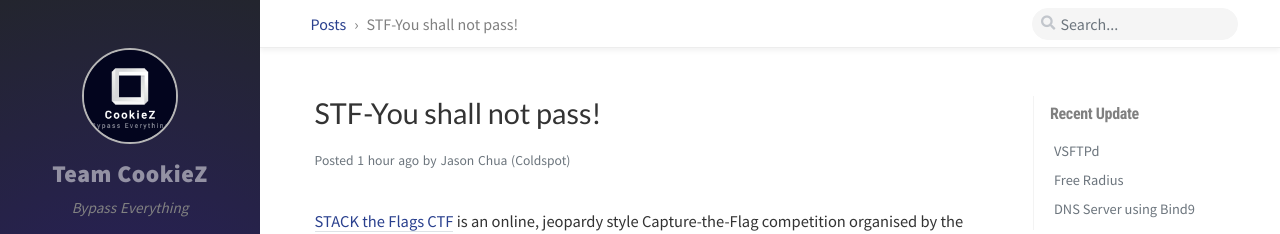
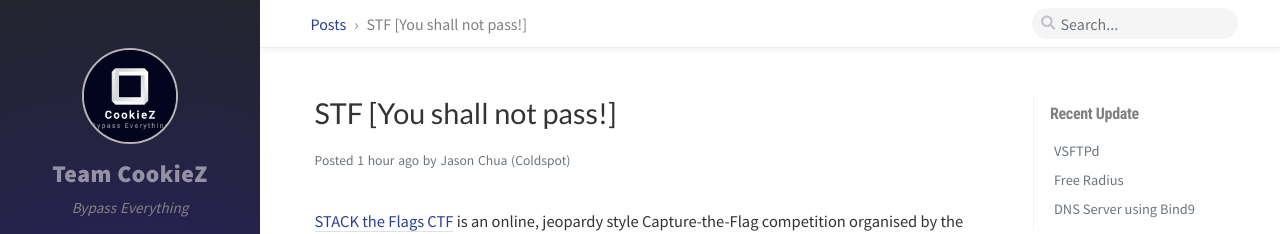
Before and after one commit to TeamCookieZ/TeamCookieZ.github.io, a Jekyll site: the page built from _posts/2020-12-08-STF-You-shall-not-pass!.md, in a window 1280 px wide and 900 px high. Shown: the top 234 px of the window. Built offline with Jekyll 4.4.1, drawn with Linux system fonts in a browser that asks for light colours; nearby versions of some CDN libraries; comment, search, counter and statistics services are not loaded; part of the change alters nothing that is shown; some of the changed text lies outside the part shown.

Commit message:
More change

```diff
--- a/_config.yml
+++ b/_config.yml
@@ -63,7 +63,7 @@ google_analytics:
     cache: false  # pv data local cache, good for the users from GFW area.
 
 disqus:
-  comments: false  # boolean type, the global switch for posts comments.
+  comments: true  # boolean type, the global switch for posts comments.
   shortname: 'teamcookiez'    # Fill with your Disqus shortname. › https://help.disqus.com/en/articles/1717111-what-s-a-shortname
 
 
--- a/_posts/2020-12-08-STF-You-shall-not-pass!.md
+++ b/_posts/2020-12-08-STF-You-shall-not-pass!.md
@@ -1,8 +1,8 @@
 ---
-title: STF-You shall not pass!
+title: STF [You shall not pass!]
 author: Jason Chua (Coldspot)
 date: 2020-12-08 00:00:51 +0800
-categories: [CTF]
+categories: [CTF, STF, web]
 tags: [sandbox, tech, angular, xss]
 toc: true
 comments: true
```
